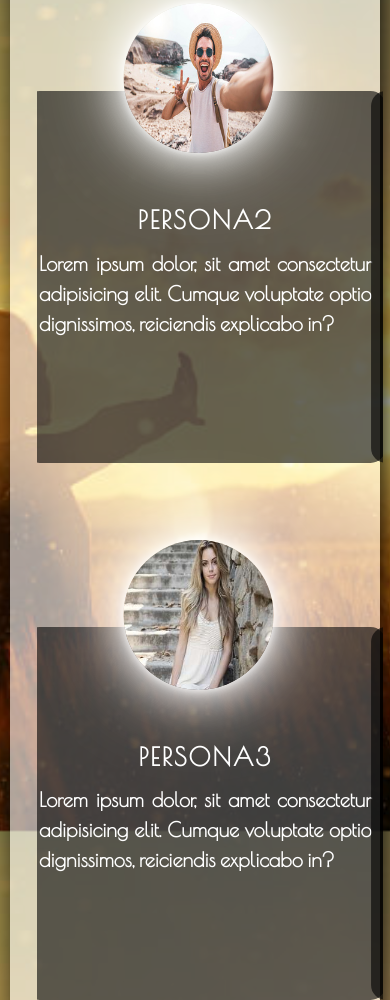
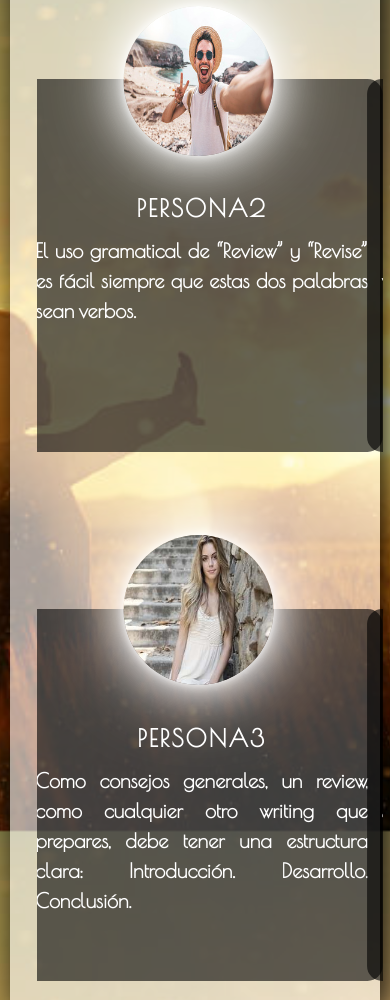
Before and after one commit to rcharamelo/coderHouseProjects, a website: page pages/testimonios.html in a window 390 px wide. Shown: the part 857-1857 px from the top of the page. Drawn offline with nearby package versions, Linux system fonts and the light colour scheme.

Commit message:
corrección de código

```diff
--- a/pages/testimonios.html
+++ b/pages/testimonios.html
@@ -41,7 +41,7 @@
                     <div class="testimTitle">
                         <h2 class="testimTitle">Aquí podrá leer los comentarios de consultantes anteriores</h2>
                     </div>
-                    <div class="container">
+                    <div class="container-fluid">
                         <div class="row">
                             <div class="col-md-12">
                                 <div id="miCarousel" class="carousel carousel-dark slide" data-bs-ride="carousel">
@@ -52,36 +52,36 @@
                                     <div class="carousel-inner">
                                         <div class="carousel-item active">
                                             <div class="row">
-                                                <div class="col-md-3">
+                                                <div class="col-md-4">
                                                     <div class="single-box">
                                                         <div class="img-area">
                                                             <img src="../images/Person1-250x250.jpg" alt="Person1">
                                                         </div>
                                                         <div class="img-text">
                                                             <h2>Persona1</h2>
-                                                            <p>Lorem ipsum dolor, sit amet consectetur adipisicing elit. Cumque voluptate optio dignissimos, reiciendis explicabo in?</p>
+                                                            <p>Una review es una crítica, una opinión escrita sobre un libro, una película, un restaurante, un evento…</p>
                                                         </div>
                                                     </div>
                                                 </div>
-                                                <div class="col-md-3">
+                                                <div class="col-md-4">
                                                     <div class="single-box">
                                                         <div class="img-area">
                                                             <img src="../images/Person2-250x250.jpg" alt="Person2">
                                                         </div>
                                                         <div class="img-text">
                                                             <h2>Persona2</h2>
-                                                            <p>Lorem ipsum dolor, sit amet consectetur adipisicing elit. Cumque voluptate optio dignissimos, reiciendis explicabo in?</p>
+                                                            <p>El uso gramatical de “Review” y “Revise” es fácil siempre que estas dos palabras sean verbos. </p>
                                                         </div>
                                                     </div>
                                                 </div>
-                                                <div class="col-md-3">
+                                                <div class="col-md-4">
                                                     <div class="single-box">
                                                         <div class="img-area">
                                                             <img src="../images/Person3-250x250.jpg" alt="Person3">
                                                         </div>
                                                         <div class="img-text">
                                                             <h2>Persona3</h2>
-                                                            <p>Lorem ipsum dolor, sit amet consectetur adipisicing elit. Cumque voluptate optio dignissimos, reiciendis explicabo in?</p>
+                                                            <p>Como consejos generales, un review, como cualquier otro writing que prepares, debe tener una estructura clara: Introducción. Desarrollo. Conclusión.</p>
                                                         </div>
                                                     </div>
                                                 </div>
@@ -89,36 +89,36 @@
                                         </div>
                                         <div class="carousel-item">
                                             <div class="row">
-                                                <div class="col-md-3">
+                                                <div class="col-md-4">
                                                     <div class="single-box">
                                                         <div class="img-area">
                                                             <img src="../images/Person4-250x250.jpg" alt="Person4">
                                                         </div>
                                                         <div class="img-text">
                                                             <h2>Persona4</h2>
-                                                            <p>Lorem ipsum dolor, sit amet consectetur adipisicing elit. Cumque voluptate optio dignissimos, reiciendis explicabo in?</p>
+                                                            <p>La reseña, es una valoración que se establece mediante una puntuación o numeración según la plataforma donde se valore.</p>
                                                         </div>
                                                     </div>
                                                 </div>
-                                                <div class="col-md-3">
+                                                <div class="col-md-4">
                                                     <div class="single-box">
                                                         <div class="img-area">
                                                             <img src="../images/Person5-250x250.jpg" alt="Person5">
                                                         </div>
                                                         <div class="img-text">
                                                             <h2>Persona5</h2>
-                                                            <p>Lorem ipsum dolor, sit amet consectetur adipisicing elit. Cumque voluptate optio dignissimos, reiciendis explicabo in?</p>
+                                                            <p>La recomendación no necesariamente va acompañada con una puntuación.</p>
                                                         </div>
                                                     </div>
                                                 </div>
-                                                <div class="col-md-3">
+                                                <div class="col-md-4">
                                                     <div class="single-box">
                                                         <div class="img-area">
                                                             <img src="../images/Person6-250x250.jpg" alt="Person6">
                                                         </div>
                                                         <div class="img-text">
                                                             <h2>Persona6</h2>
-                                                            <p>Lorem ipsum dolor, sit amet consectetur adipisicing elit. Cumque voluptate optio dignissimos, reiciendis explicabo in?</p>
+                                                            <p>Un usuario puede recomendar o no los servicios de una empresa a través de redes sociales.</p>
                                                         </div>
                                                     </div>
                                                 </div>
--- a/scss/layout/_main.scss
+++ b/scss/layout/_main.scss
@@ -26,7 +26,6 @@ main{
         font-size: 2rem;
     }
     .main, .servicesUl, .whoIsUl{
-
         ul{
             list-style-type: none;
             width: 100%;
--- a/scss/layout/_testimonios.scss
+++ b/scss/layout/_testimonios.scss
@@ -12,12 +12,12 @@
     display: block;
     text-align: center;
     padding: 10% 0%;
-    margin: 2% 2%;
+    margin: 1% 1%;
     background-color: rgba(0, 0, 0, 0.6);
     color: white;
     border-radius: 15px;
     h2{
-        font-size: 2.5em;
+        font-size: 2.4rem;
         text-transform: uppercase;
         letter-spacing: 2px;
         margin-top: 30%;
@@ -35,7 +35,7 @@
     width: 150px;
     height: 150px;
     overflow: hidden;
-    top: 7em;
+    top: 8em;
     border-radius: 50%;
     box-shadow: $box-light;
     margin: 0 auto;
```
Also changed, not shown: package.json (added, +25 -0 lines), css/style.css, 2 other files.
